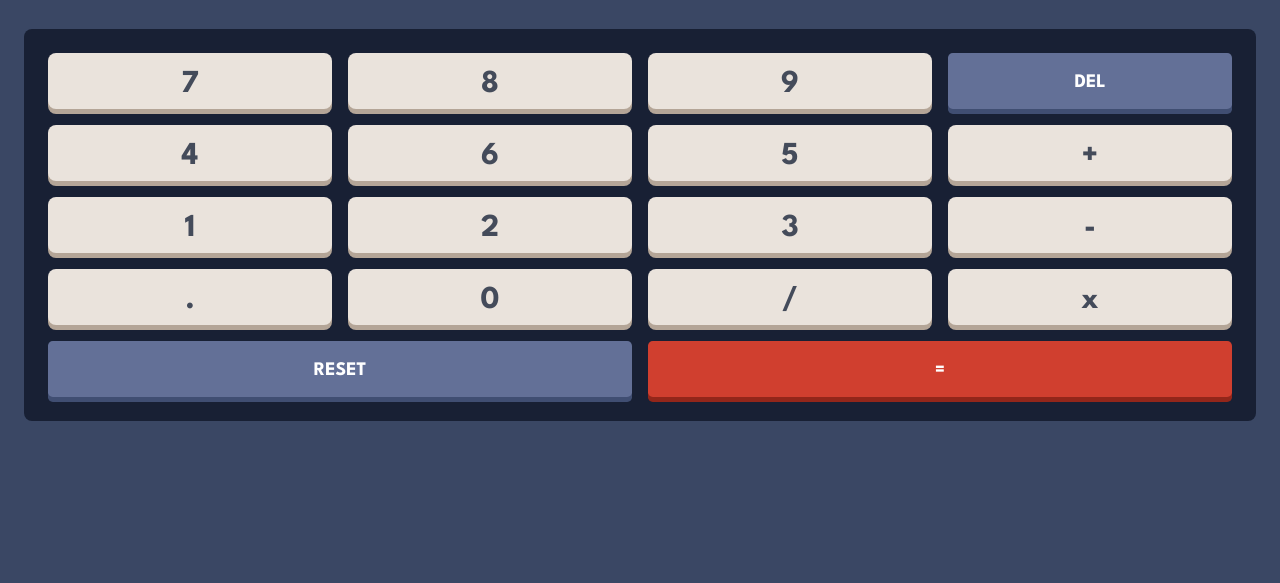
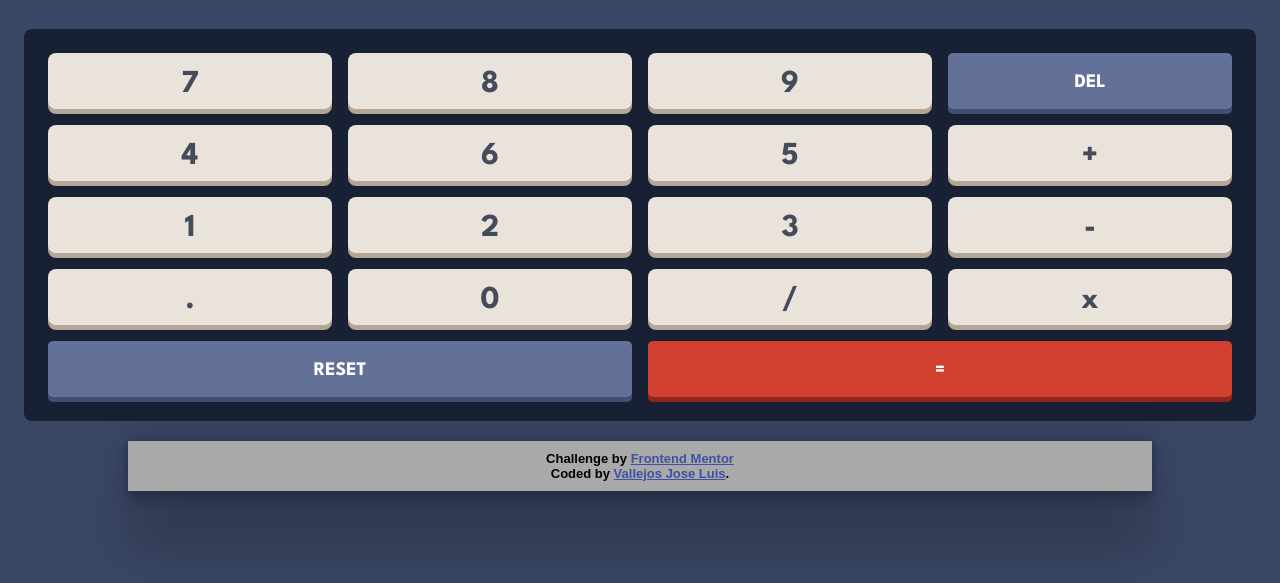
Before and after one commit to NikolaiKoz/FrontendMentor-Calculator_App.github.io, a website: page src/index.html in a window 1280 px wide. Shown: the part 169-752 px from the top of the page. Drawn offline with Linux system fonts and the light colour scheme.

Commit message:
feat: :art: Footer and author was added, DONE.

```diff
--- a/src/css/generalStyle.css
+++ b/src/css/generalStyle.css
@@ -125,3 +125,29 @@
 }
 
 /* <---------- FOOTER ----------> */
+
+.body__footer{
+    background-color            : darkgray;
+    height                      : 50px;
+    display                     : flex;
+    justify-content             : center;
+    align-items                 : center;
+    box-shadow                  : rgba(0, 0, 0, 0.25) 0px 54px 55px, rgba(0, 0, 0, 0.12) 0px -12px 30px, rgba(0, 0, 0, 0.12) 0px 4px 6px, rgba(0, 0, 0, 0.17) 0px 12px 13px, rgba(0, 0, 0, 0.09) 0px -3px 5px;
+    max-width                   : 80%;
+    margin                      : 20px auto;
+}
+
+.body__ > .attribution > p{
+    margin-bottom               : 5px;
+}
+
+.attribution {
+    font-family: 'Josefin Sans', sans-serif;
+    font-weight                 : 700;
+    font-size                   : 13px;
+    text-align                  : center;
+}
+
+.attribution a {
+    color                       : hsl(228, 45%, 44%);
+}
--- a/src/index.html
+++ b/src/index.html
@@ -70,6 +70,21 @@
 
   </main>
 
+  <!-- FOOTER -->
+
+  <footer class="body__footer">
+    <div class="attribution">
+      <p>
+        Challenge by
+        <a href="https://www.frontendmentor.io?ref=challenge" target="_blank">Frontend Mentor</a>
+      </p>
+      <p>
+        Coded by
+        <a href="https://github.com/NikolaiKoz">Vallejos Jose Luis</a>.
+      </p>
+    </div>
+  </footer>
+
 
 
 </body>
```
